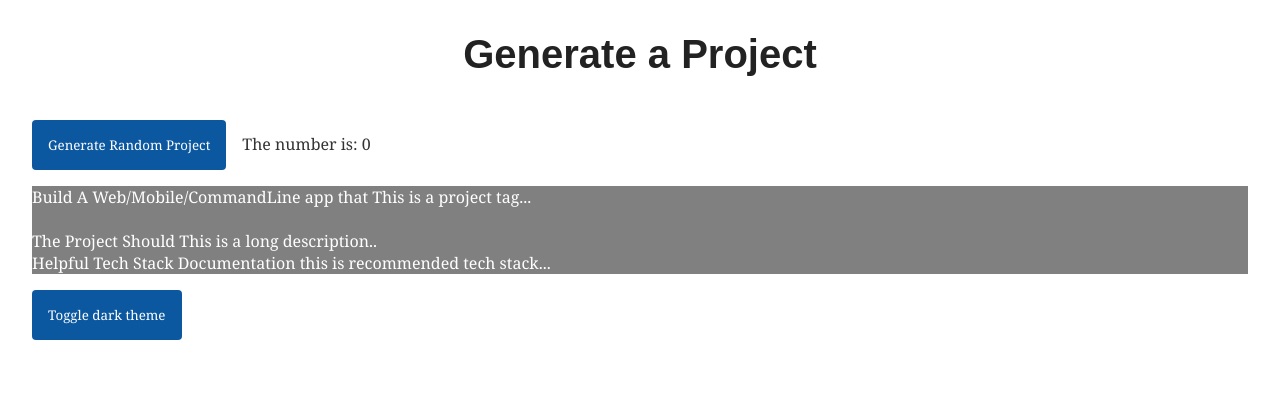
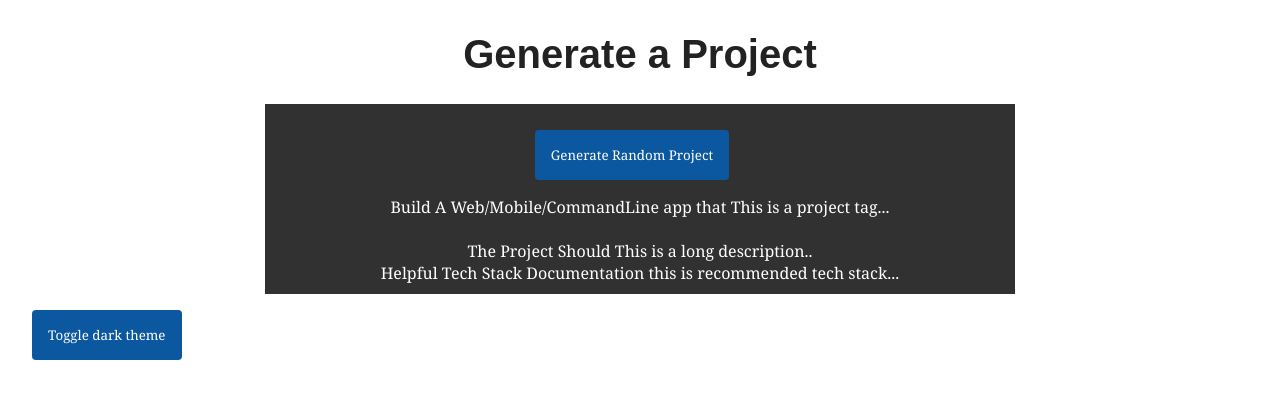
Before and after one commit to hackathon-project-generator/project-gen, an Angular app: page / in a window 1280 px wide. Shown: the top 398 px of the page. Built offline with nearby package versions, Linux system fonts and the light colour scheme.

Commit message:
aligning center

```diff
--- a/src/app/app.component.html
+++ b/src/app/app.component.html
@@ -1,5 +1,3 @@
 <h1>{{head}}</h1>
-<div class="generateProject">
-    <app-generate-project></app-generate-project>
-    <button (click)="toggleDarkTheme()">Toggle dark theme</button>
-</div>
+<app-generate-project></app-generate-project>
+<button class = "darkTheme" (click)="toggleDarkTheme()">Toggle dark theme</button>
--- a/src/app/generate-project/generate-project.component.css
+++ b/src/app/generate-project/generate-project.component.css
@@ -1,8 +1,10 @@
 .project {
-    background-color: grey;
     color: white;
 }
-
-.generateButton{
-
+.centered{
+    margin: auto;
+    width: 60%;
+    padding: 10px;
+    background-color: rgb(49, 49, 49);
+    text-align: center;
 }
--- a/src/app/generate-project/generate-project.component.html
+++ b/src/app/generate-project/generate-project.component.html
@@ -1,6 +1,5 @@
-<div class="generateButton"><button (click)="GenerateProject()">Generate Random Project</button>
-    <span>The number is: </span>{{valued}}
-</div>
+<div class="centered">
+    <div><button (click)="GenerateProject()">Generate Random Project</button></div>
     <div class="project">
         <div class="shortDesc">
             <span>Build A </span>{{project.type}}
@@ -14,3 +13,4 @@
             <span>Helpful Tech Stack Documentation </span>{{project.stack}}
         </div>
     </div>
+</div>
```
Lines whose indentation alone changed are shown as unchanged.
